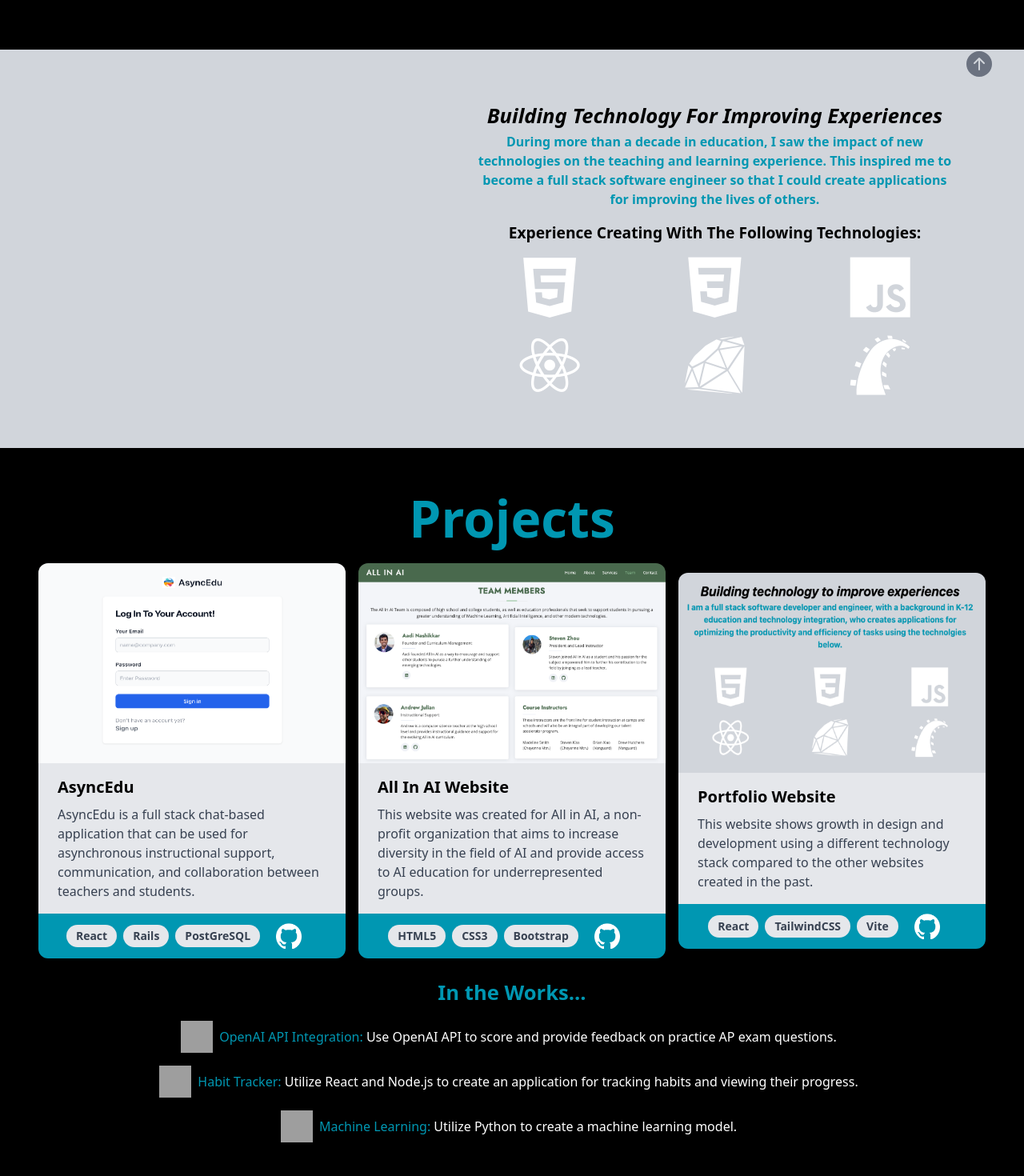
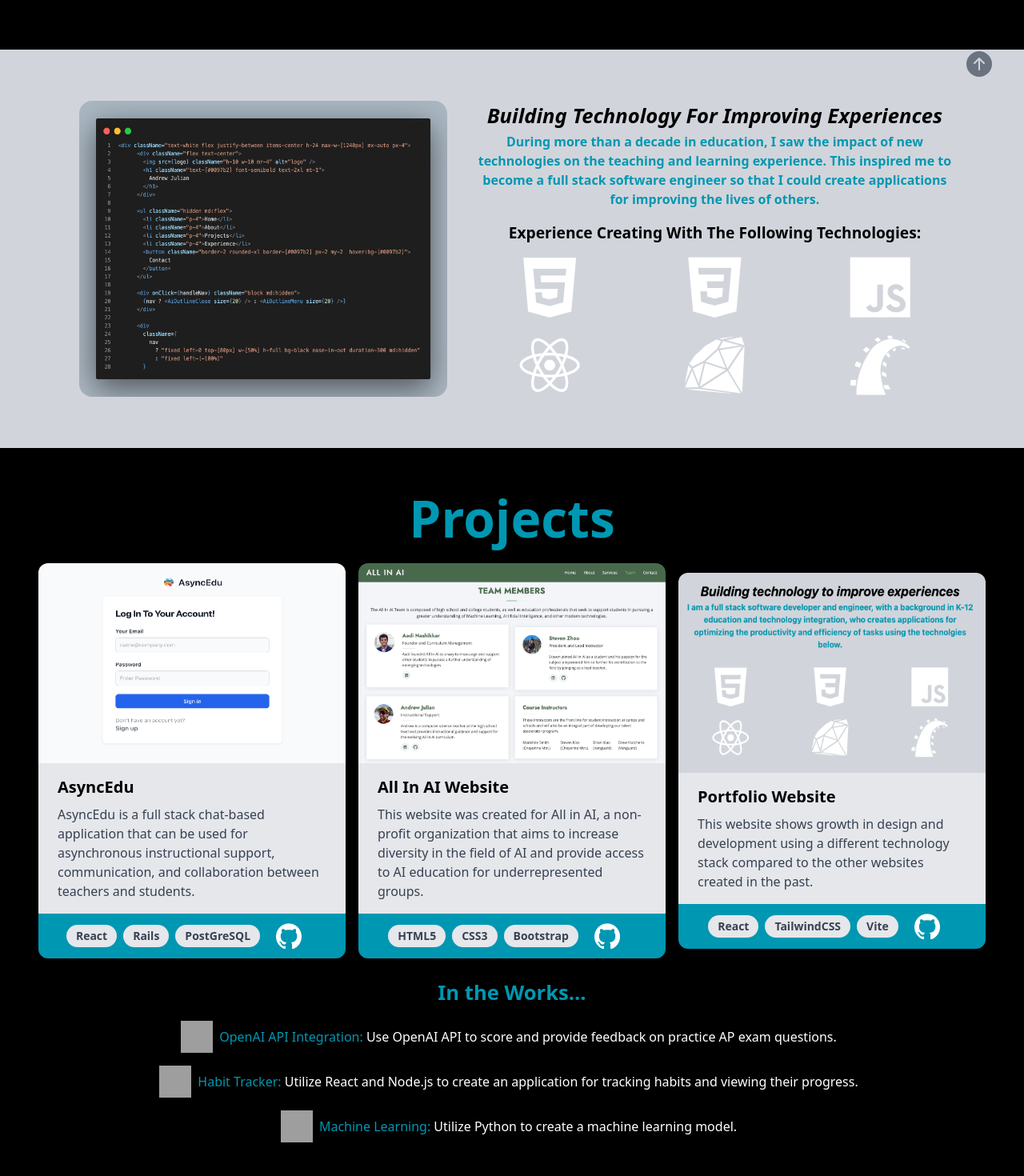
Before and after one commit to andrewjulian/portfolio-website, a React (Vite) app in the folder portfolio-website/: page / in a window 1280 px wide. Shown: the part 680-2150 px from the top of the page at 80% size. Built offline with nearby package versions, Linux system fonts and the light colour scheme; grey boxes are pictures that could not be loaded.

Commit message:
fixed mobile menu transition

```diff
--- a/portfolio-website/src/components/About.jsx
+++ b/portfolio-website/src/components/About.jsx
@@ -1,7 +1,5 @@
 import React, { useState } from "react";
 import codeone from "../assets/navbarcode.png";
-
-import Fade from "react-reveal/Fade";
 
 const About = () => {
   const [htmlHover, setHtmlHover] = useState(false);
@@ -57,22 +55,20 @@ const About = () => {
         rel="stylesheet"
         href="https://cdn.jsdelivr.net/gh/devicons/devicon@v2.15.1/devicon.min.css"
       />
-      <Fade left>
       <img
         src={codeone}
         alt="code"
         className="hidden sm:flex w-[40%] mx-[3%] rounded-2xl"
       />
-      </Fade>
-      <Fade right>
+
       <div className="block sm:mr-[2%]">
         <h1 className="text-center text-black sm:text-black italic font-bold text-[4vw] sm:text-[2vw]  py-auto">
           Building Technology For Improving Experiences
         </h1>
         <h3 className="text-center text-md text-[#0097b2] sm:text-[#0097b2] font-bold mb-4">
           During more than a decade in education, I saw the impact of new
-            technologies on the teaching and learning experience. This inspired
-            me to become a full stack software engineer so that I could create
+          technologies on the teaching and learning experience. This inspired me
+          to become a full stack software engineer so that I could create
           applications for improving the lives of others.
         </h3>
         <h1 className="text-center text-black sm:text-black  font-bold text-[3vw] sm:text-[1.5vw] mt-2 py-auto">
@@ -123,7 +119,6 @@ const About = () => {
           </div>
         </div>
       </div>
-      </Fade>
     </div>
   );
 };
--- a/portfolio-website/src/components/Contact.jsx
+++ b/portfolio-website/src/components/Contact.jsx
@@ -3,7 +3,6 @@ import github from "../assets/github-mark-white.png";
 import linked from "../assets/linkedinlogo.png";
 import medium from "../assets/medium-black-symbol.png";
 import emailjs from "@emailjs/browser";
-import Fade from "react-reveal/Fade";
 
 const Contact = () => {
   const form = useRef();
@@ -41,14 +40,13 @@ const Contact = () => {
   return (
     <div id="contact" className="antialiased bg-gray-300 px-[12.5%] py-10 ">
       <div className="flex w-full">
-        <Fade duration="3000">
         <div className="flex flex-col lg:flex-row lg:space-x-10 lg:space-y-0 space-y-4  p-8 bg-[#0097b2] rounded-xl max-w-[75vw] items-center justify-center">
           <div className="flex flex-col justify-between">
             <h1 className="text-4xl font-bold text-white ">Contact Me</h1>
             <p className="pt-2 text-white text-lg tracking-wide">
               I'm currently looking for a new opportunity, my inbox is always
-                open. My focus is in creating websites and web applications with
-                a focus on the front-end or full-stack, but I am also open to
+              open. My focus is in creating websites and web applications with a
+              focus on the front-end or full-stack, but I am also open to
               exploring other opportunities.
             </p>
             <p className="pt-2 text-white text-lg tracking-wide mb-5">
@@ -64,9 +62,7 @@ const Contact = () => {
                 >
                   <img src={linked} alt="linked" className="w-8 h-8 m-2" />
                 </a>
-                  <span className="text-white">
-                    Connect with Me on LinkedIn
-                  </span>
+                <span className="text-white">Connect with Me on LinkedIn</span>
               </div>
               <div className="inline-flex space-x-2 items-center ">
                 <a href="https://github.com/Andrewjulian" target="blank">
@@ -128,10 +124,7 @@ const Contact = () => {
                   />
                 </div>
                 <div>
-                    <label
-                      htmlFor="message"
-                      className="text-gray-700 font-bold"
-                    >
+                  <label htmlFor="message" className="text-gray-700 font-bold">
                     Add Your Message
                   </label>
                   <textarea
@@ -158,15 +151,14 @@ const Contact = () => {
                     class="p-4 mb-4 text-sm text-green-800 rounded-lg bg-green-50 dark:bg-gray-800 dark:text-green-400"
                     role="alert"
                   >
-                      <span class="font-medium">Email Sent!</span> I will get
-                      back to you as soon as I can. Thanks for connecting!
+                    <span class="font-medium">Email Sent!</span> I will get back
+                    to you as soon as I can. Thanks for connecting!
                   </div>
                 ) : null}
               </form>
             </div>
           </div>
         </div>
-        </Fade>
       </div>
     </div>
   );
--- a/portfolio-website/src/components/Hero.jsx
+++ b/portfolio-website/src/components/Hero.jsx
@@ -6,12 +6,9 @@ import medium from "../assets/medium-black-symbol.png";
 import Typed from "react-typed";
 import "../index.css";
 
-import Fade from "react-reveal/Fade";
-
 const Hero = () => {
   return (
     <div id="hero">
-      <Fade>
       <img
         src={hero}
         alt="hero"
@@ -58,7 +55,6 @@ const Hero = () => {
           </a>
         </div>
       </div>
-      </Fade>
     </div>
   );
 };
--- a/portfolio-website/src/components/Navbar.jsx
+++ b/portfolio-website/src/components/Navbar.jsx
@@ -93,7 +93,7 @@ const Navbar = () => {
       <div
         className={
           nav
-            ? "fixed left-0 top-[80px] w-[50%] h-full bg-black ease-in-out duration-500 md:hidden"
+            ? "fixed text-white left-0 top-[80px] w-[50%] h-full duration-500 bg-black md:hidden"
             : "fixed left-[-100%]"
         }
       >
--- a/portfolio-website/src/components/ProjectCard.jsx
+++ b/portfolio-website/src/components/ProjectCard.jsx
@@ -1,12 +1,10 @@
 import React from "react";
 import github from "../assets/github-mark-white.png";
 import "../index.css";
-import Zoom from "react-reveal/Zoom";
 
 const ProjectCard = ({ project }) => {
   const { title, description, image, repo, tags } = project;
   return (
-    <Zoom>
     <div className="max-w-sm rounded-xl overflow-hidden shadow-lg m-2 transition ease-in-out delay-100 hover:scale-110 duration-300 ">
       <img className="projectimage" src={image} alt={title} />
       <div className="px-6 py-4 bg-gray-200">
@@ -30,7 +28,6 @@ const ProjectCard = ({ project }) => {
         </span>
       </div>
     </div>
-    </Zoom>
   );
 };
 
--- a/portfolio-website/src/components/Projects.jsx
+++ b/portfolio-website/src/components/Projects.jsx
@@ -4,8 +4,6 @@ import asyncedu from "../assets/asyncedu.png";
 import allinai from "../assets/allinai.png";
 import portfolioimage from "../assets/portfolioimage.png";
 import NewTechCard from "./NewTechCard";
-
-import Fade from "react-reveal/Fade";
 
 const projects = [
   {
@@ -74,14 +72,12 @@ const Projects = () => {
       <div className="flex flex-col lg:flex-row items-center justify-center px-10">
         {projectCards}
       </div>
-      <Fade bottom>
       <h5 className=" mb-2 text-center  sm:text-center text-[#0097b2] font-extrabold text-[4vw] sm:text-[2vw] mt-4">
         In the Works...
       </h5>
       <div className="flex flex-col items-center justify-center">
         {newtechprojects}
       </div>
-      </Fade>
     </div>
   );
 };
```
Lines whose indentation alone changed are shown as unchanged.
